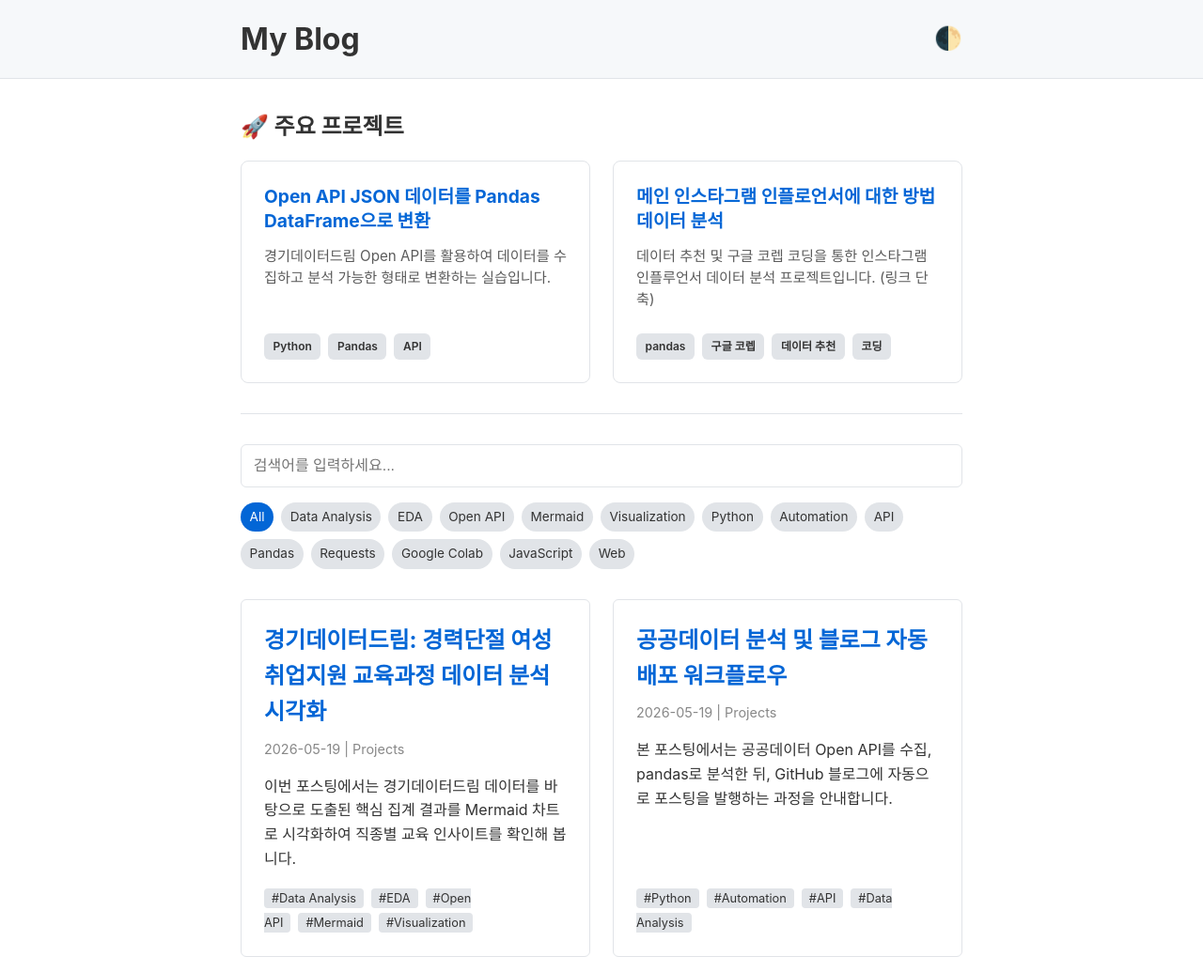
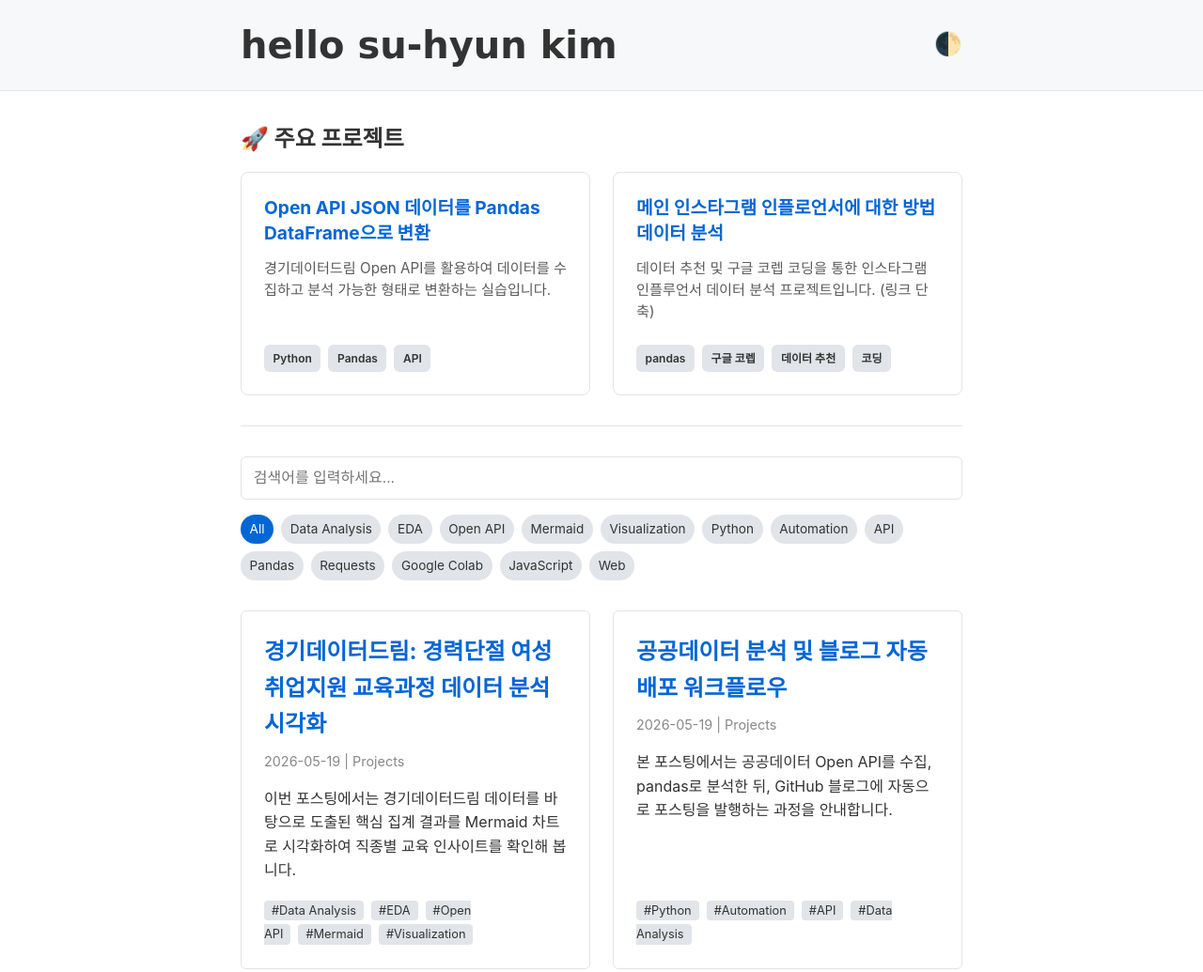
Before and after one commit to suhyunkim-maker/suhyunkim-maker.github.io, a plain HTML site: page index.html in a window 1280 px wide. Shown: the top 1035 px of the page at 94% size. Drawn offline with Linux system fonts and the light colour scheme.

Commit message:
Update blog title and font

```diff
--- a/css/style.css
+++ b/css/style.css
@@ -56,9 +56,13 @@ header {
   padding: 0 1rem;
 }
 
+@import url('https://fonts.googleapis.com/css2?family=Caveat:wght@700&display=swap');
+
 .header-content h1 a {
   color: var(--text-color);
   text-decoration: none;
+  font-family: 'Caveat', cursive;
+  font-size: 2.5rem;
 }
 
 #theme-toggle {
--- a/index.html
+++ b/index.html
@@ -3,13 +3,13 @@
 <head>
   <meta charset="UTF-8">
   <meta name="viewport" content="width=device-width, initial-scale=1.0">
-  <title>My GitHub Pages Blog</title>
+  <title>hello su-hyun kim</title>
   <link rel="stylesheet" href="css/style.css">
 </head>
 <body>
   <header>
     <div class="header-content">
-      <h1><a href="index.html">My Blog</a></h1>
+      <h1><a href="index.html">hello su-hyun kim</a></h1>
       <nav>
         <button id="theme-toggle">🌓</button>
       </nav>
```
Also changed, not shown: post.html (+2 -2 lines).
